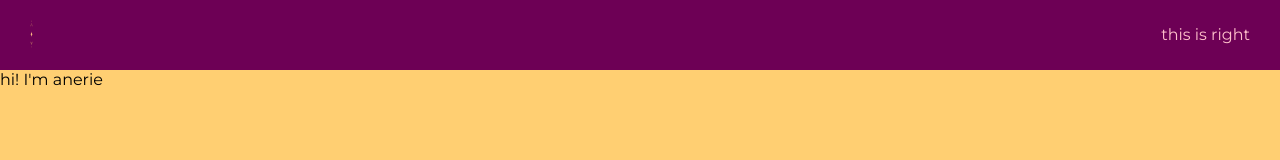
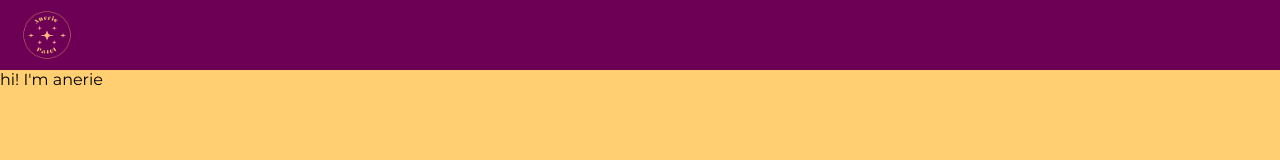
Before and after one commit to anerie-anerie/react-website, a React (Create React App) app: page / in a window 1280 px wide. Shown: the top 160 px of the page. Built offline with nearby package versions, Linux system fonts and the light colour scheme.

Commit message:
image loaded

```diff
--- a/src/components/topbar/Topbar.jsx
+++ b/src/components/topbar/Topbar.jsx
@@ -1,17 +1,19 @@
 import "./topbar.scss"
+import logo from "./logo.png"
 
+/*left: logo to go back to start, then skills, projects on the left, linkedin, github, gmail*/
 export default function Topbar() {
     return (
         <div className="topbar">
             <div className="wrapper">
                 <div className="left">
                     <a href="#intro" className="logo">
-                        <img src="/logo.png" alt="Genius Logo" className="logoImage" />
+                        <img src={logo} alt="Anerie Patel" className="logoImage" />
                     </a>
                 </div>
 
                 <div className="right">
-                    this is right
+
                 </div>
             </div>
         </div>
--- a/src/components/topbar/topbar.scss
+++ b/src/components/topbar/topbar.scss
@@ -12,15 +12,15 @@
     z-index: 2;
 
     .wrapper{
-        padding: 10px 30px;
+        padding: 8px 20px;
         display: flex;
         align-items: center;
         justify-content: space-between;
 
         .left {
             .logoImage {
-                height: 30px; /* Adjust as necessary */
-                width: 3px; /* Adjust as necessary */
+                height: 54px; /* size of logo */
+                width: 54px;
             }
                 .logo {
                     font-size: 40px;
```
Also changed, not shown: src/components/topbar/logo.png (renamed from public/logo.png).
